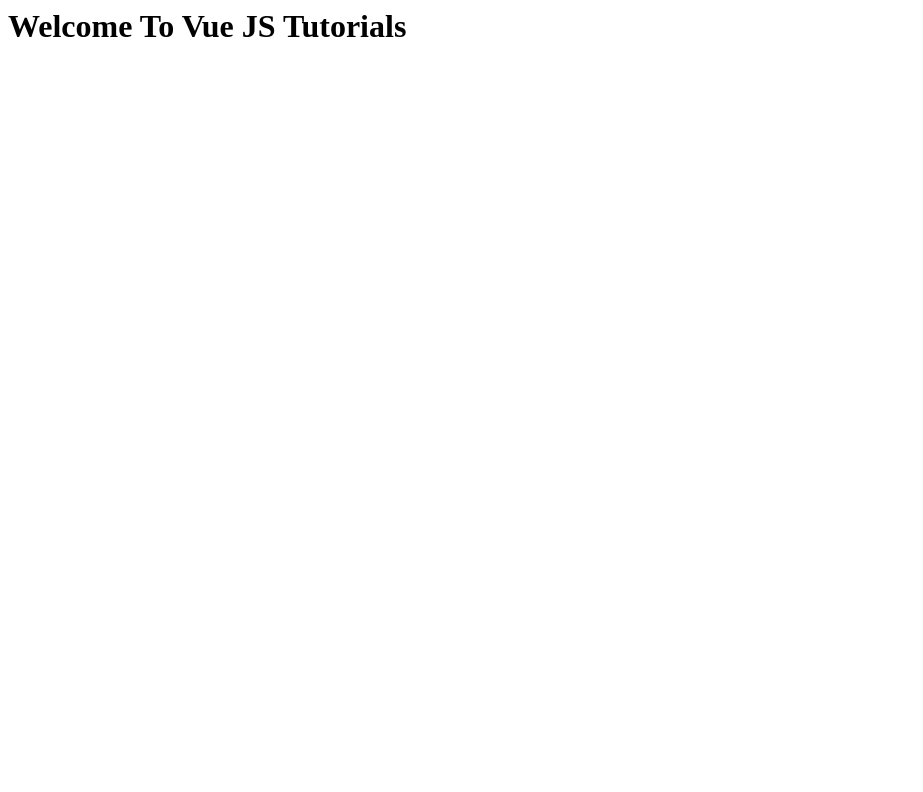
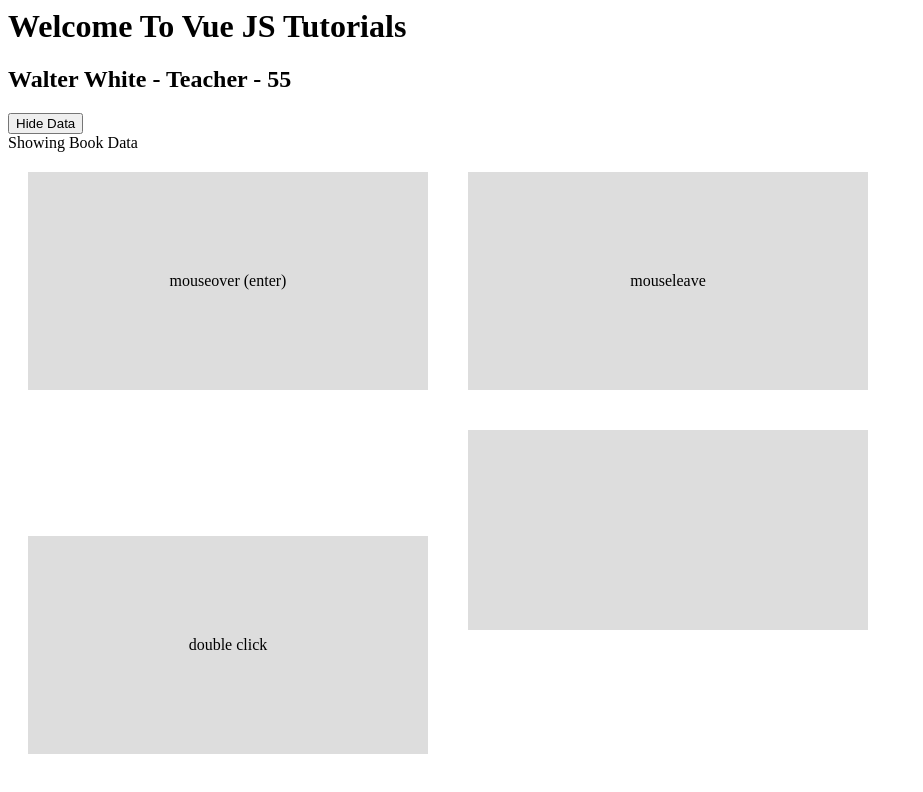
Before and after one commit to ISTYCSE16/VueJS_Tutorial, a plain HTML site: page index.html in a window 1280 px wide. Shown: the whole page, without its empty margins (0-923 px from the left). Drawn offline with nearby package versions, Linux system fonts and the light colour scheme.

Commit message:
"Some Event Listeners and Passing Methods In HTML"

```diff
--- a/app.js
+++ b/app.js
@@ -1,3 +1,29 @@
-const app = Vue.createApp()
+const app = Vue.createApp({
+    data() {
+        return {
+            name: "Walter White",
+            profession: "Teacher",
+            age: 55,
+            showData: true
+        }
+    },
+
+    methods: {
+        increaseAge() {
+            this.age++
+            console.log(this.age)
+        },
+        decreaseAge() {
+            this.age--
+            console.log("Decrease Age")
+        },
+        toggleShowData() {
+            this.showData = !this.showData
+        },
+        handleEvent(e, data) {
+            console.log(e, e.type, data);
+        }
+    }
+})
 
 app.mount('#app')
--- a/index.html
+++ b/index.html
@@ -4,12 +4,58 @@
     <meta name="viewport" content="width=device-width, initial-scale=1.0">
     <script src="https://unpkg.com/vue@3.0.2"></script>
     <title>Vue JS Tutorial</title>
+    <style>
+        .box {
+            padding: 100px 0;
+            width: 400px;
+            text-align: center;
+            background: #ddd;
+            margin: 20px;
+            display: inline-block;
+        }
+    </style>
 </head>
 <body>
     <h1>Welcome To Vue JS Tutorials</h1>
-    <script src="app.js"></script>
+
     <div id="app">
 
+        <!-- Removing element from the DOM -->
+        <div v-if="showData">
+            <h2>{{ name }} - {{ profession }} - {{ age }}</h2>
+        </div>
+        <!-- Clicking a Button Below Will Either Show/Hide The Data -->
+        <!-- Here, the Div will be removed completely -->
+        <button @click="toggleShowData">
+            <span v-if="showData">Hide Data</span>
+            <span v-else>Show Data</span>
+        </button>
+
+        <!-- By not removing HTML from DOM, we can make things more efficient -->
+        <div v-show="showData">Showing Book Data</div>
+
+        <!-- ONE WAY OF CHANGING `age` -->
+        <!-- <button v-on:click="age++">Increase Age</button>
+        <button v-on:click="age--">Decrease Age</button> -->
+
+        <!-- BEST WAY OF CHANGING `age -->
+        <!-- We pass a method -->
+        <!-- <button v-on:click="increaseAge">Increase Age</button>
+        <button v-on:click="decreaseAge">Decrease Age</button> -->
+
+        <!-- Replacement for `v-on:click` is @click -->
+        <!-- <div @click="name = 'New Title'">Change Name</div> -->
+
+
+        <div class="box" @mouseover="handleEvent($event, 5)">mouseover (enter)</div>
+        <!-- if You are passing your own parameter, explicitly pass Event -->
+        <div class="box" @mouseleave="handleEvent">mouseleave</div>
+        <div class="box" @dblclick="handleEvent">double click</div>
+        <div class="box" ></div>
+
     </div>
+    <!-- NOTE: Any Component you put outside the div, Won't work because it's outside the scope of 'app' -->
+
+    <script src="app.js"></script>
 </body>
 </html>
```
